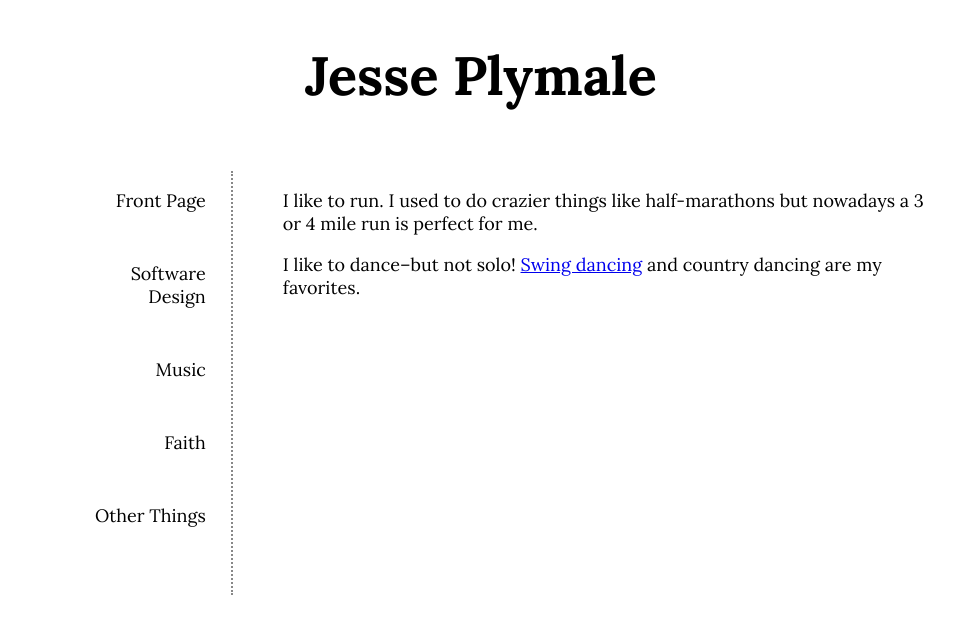
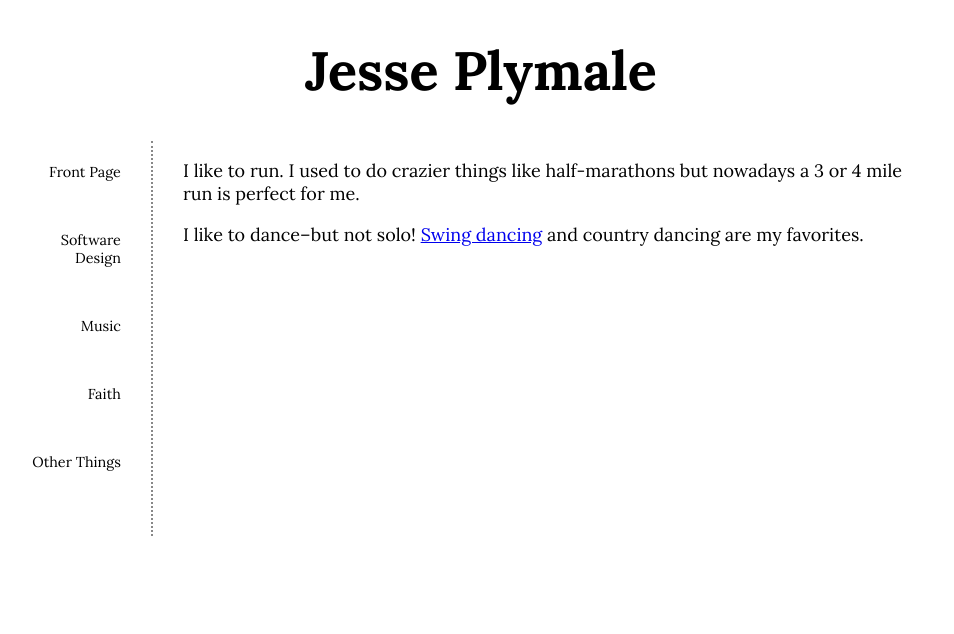
Before and after one commit to jesseplymale/jesseplymale.github.io, a Jekyll site: the page built from aboutMe.markdown, in a window 1280 px wide. Shown: the top 634 px of the page, without its empty margins (159-1113 px from the left). Built offline with Jekyll 4.4.1, drawn with Linux system fonts in a browser that asks for light colours.

Commit message:
Enlarge middle of page

```diff
--- a/_layouts/default.html
+++ b/_layouts/default.html
@@ -22,10 +22,10 @@
         <div id="nav">
             <ul>
                 <li><a href="/">Front Page</a></li>
-                <li><a href="softwareDesign.html">Software Design</a></li>
-                <li><a href="music.html">Music</a></li>
-                <li><a href="faith.html">Faith</a></li>
-                <li><a href="aboutMe.html">Other Things</a></li>
+                <li><a href="/softwareDesign.html">Software Design</a></li>
+                <li><a href="/music.html">Music</a></li>
+                <li><a href="/faith.html">Faith</a></li>
+                <li><a href="/aboutMe.html">Other Things</a></li>
             </ul>
         </div>
         <div class="content" id="frontPageContent">
--- a/aboutMe.markdown
+++ b/aboutMe.markdown
@@ -2,6 +2,8 @@
 layout: default
 ---
 
-I like to run. I used to do crazier things like half-marathons but nowadays a 3 or 4 mile run is perfect for me.
+I like to run. I used to do crazier things like half-marathons
+but nowadays a 3 or 4 mile run is perfect for me.
 
-I like to dance--but not solo! [Swing dancing](http://www.dsds.org) and country dancing are my favorites.
+I like to dance--but not solo! [Swing dancing](http://www.dsds.org)
+and country dancing are my favorites.
--- a/css/main.css
+++ b/css/main.css
@@ -9,8 +9,6 @@ body {
 h1 {
     text-align: center;
     font-size: 54px;
-    padding-top: 5px;
-    padding-bottom: 25px;
     cursor: pointer;
 }
 
@@ -35,12 +33,13 @@ h1 {
 
 #nav ul {
     list-style-type: none;
+    padding-left: 0;
 }
 
 #nav li {
     padding-top: 0px;
     padding-bottom: 50px;
-    padding-right: 25px;
+    padding-right: 30px;
     padding-left: 0px;
 }
 
@@ -55,13 +54,14 @@ h1 {
 
 #nav {
     display: table-cell;
-    width: 200px;
+    width: 120px;
     text-align: right;
     border-right: 2px dotted #888888;
+    font-size: 0.8em;
 }
 
 .content {
     display: table-cell;
-    width: 650px;
-    padding-left: 50px;
+    width: 750px;
+    padding-left: 30px;
 }
```
